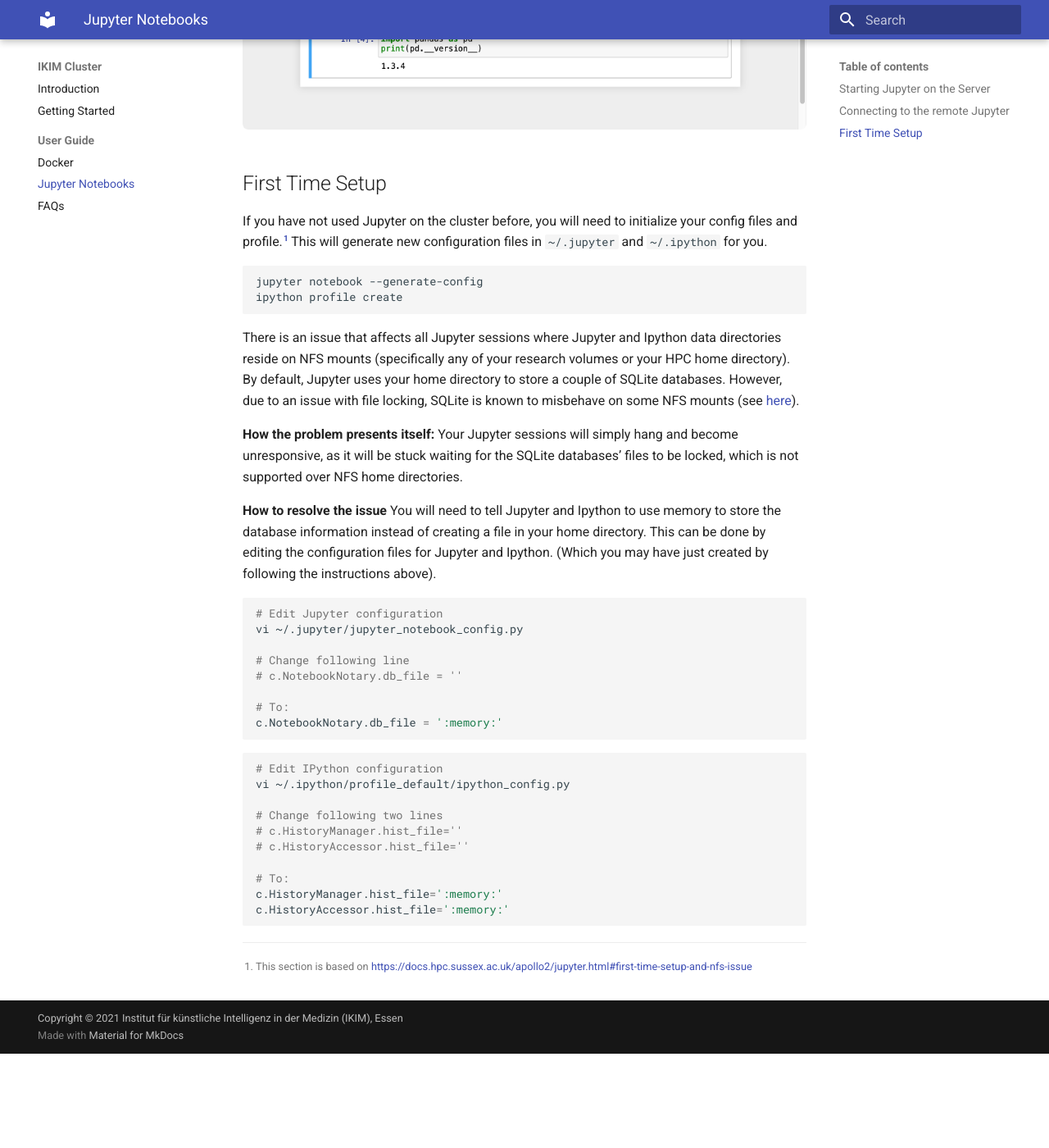
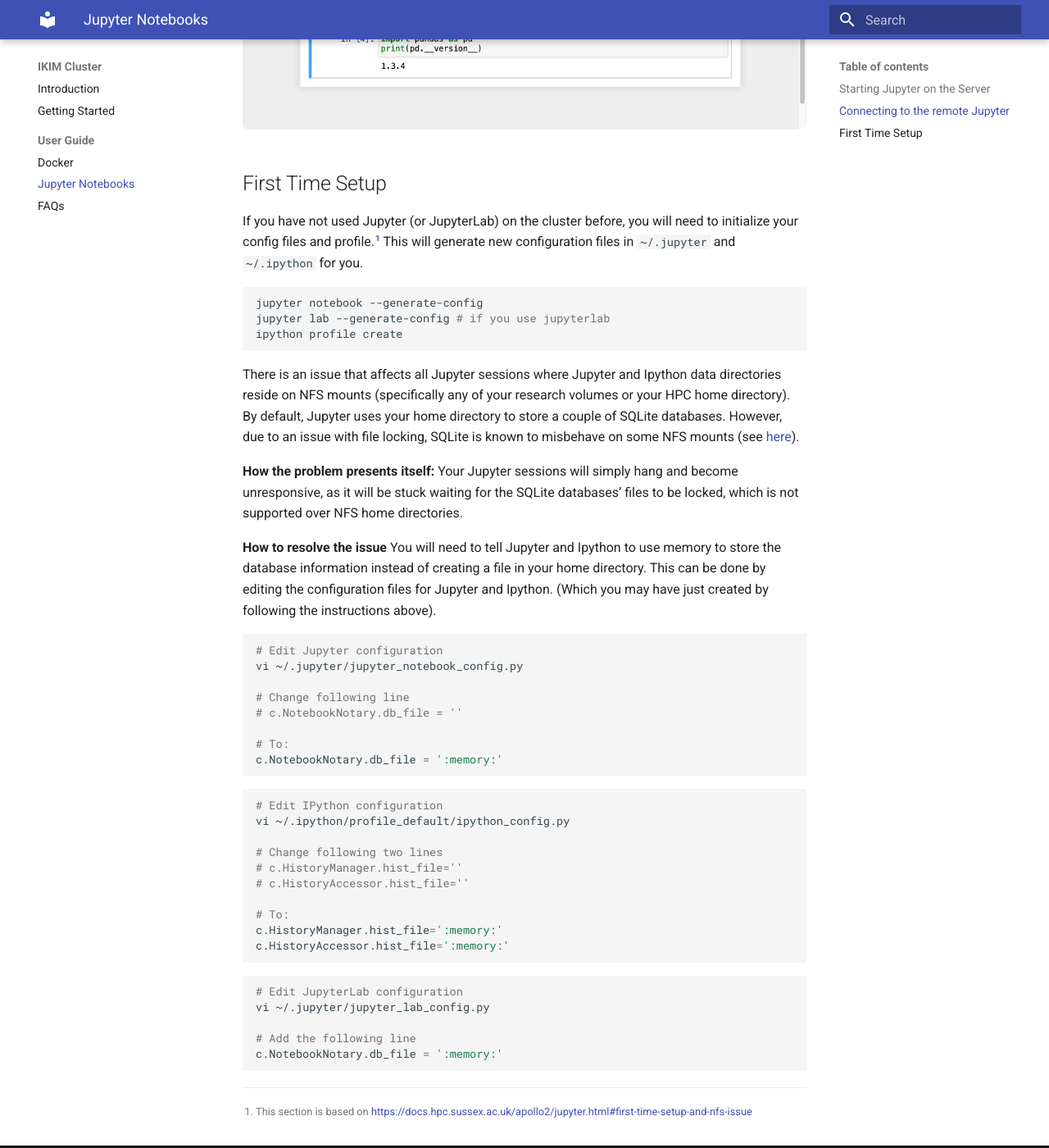
Before and after one commit to IKIM-Essen/ClusterDocs, an MkDocs documentation site: the page built from docs/jupyter.md, in a window 1280 px wide and 1400 px high, scrolled down 2229 px. Shown: the whole window at 82% size. Built offline with MkDocs 1.6.1 and Material for MkDocs 9.7.7, drawn with Linux system fonts in a browser that asks for light colours; before the commit the page ends 3514 px from its top, so only the background shows below that.

Commit message:
Add configuration steps for JupyterLab (#6)
* Adding the setup for jupyter-lab

* Shorten description

Co-authored-by: Jan Trienes <jantrienes@users.noreply.github.com>

````diff
--- a/docs/jupyter.md
+++ b/docs/jupyter.md
@@ -58,12 +58,13 @@
 
 ## First Time Setup
 
-If you have not used Jupyter on the cluster before, you will need to initialize your config files and profile.[^1] This will generate new configuration files in `~/.jupyter` and `~/.ipython` for you.
+If you have not used Jupyter (or JupyterLab) on the cluster before, you will need to initialize your config files and profile.[^1] This will generate new configuration files in `~/.jupyter` and `~/.ipython` for you.
 
 [^1]: This section is based on <https://docs.hpc.sussex.ac.uk/apollo2/jupyter.html#first-time-setup-and-nfs-issue>
 
 ```sh
 jupyter notebook --generate-config
+jupyter lab --generate-config # if you use jupyterlab
 ipython profile create
 ```
 
@@ -98,3 +99,11 @@
 c.HistoryManager.hist_file=':memory:'
 c.HistoryAccessor.hist_file=':memory:'
 ```
+
+```sh
+# Edit JupyterLab configuration
+vi ~/.jupyter/jupyter_lab_config.py
+
+# Add the following line
+c.NotebookNotary.db_file = ':memory:'
+```
````
